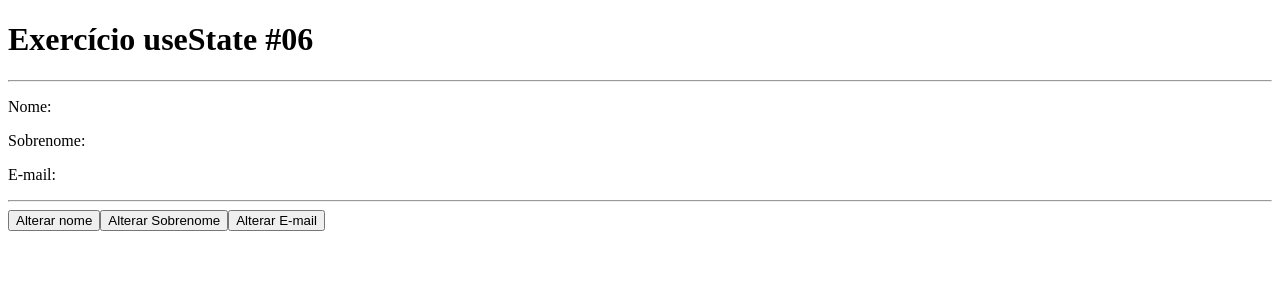
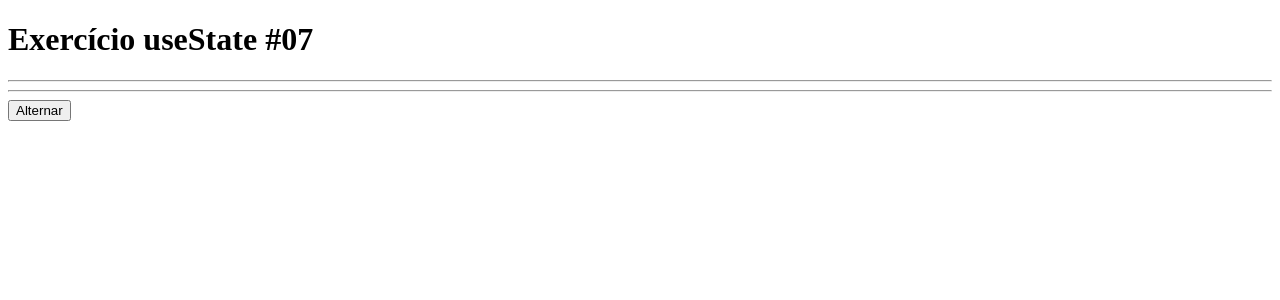
Before and after one commit to programadorcego/exercicios-react, a React (Vite) app: page / in a window 1280 px wide. Shown: the top 300 px of the page. Built offline with nearby package versions, Linux system fonts and the light colour scheme.

Commit message:
Exercício 07

```diff
--- a/src/App.tsx
+++ b/src/App.tsx
@@ -1,31 +1,19 @@
 import {FC, useState} from "react";
 
 const App: FC<{}> = () => {
-	type valorObj = {
-		nome: string;
-		sobrenome: string;
-		email: string;
-	}
-
-	const [valor, setValor] = useState<valorObj>(() => ({
-		nome: "",
-		sobrenome: "",
-		email: ""
-	}));
+	const [logado, setLogado] = useState<boolean>(() => false);
 
 	return (
 		<>
-			<h1>Exercício useState #06</h1>
+			<h1>Exercício useState #07</h1>
 			<hr/>
 
-			<p>Nome: {valor.nome}</p>
-			<p>Sobrenome: {valor.sobrenome}</p>
-			<p>E-mail: {valor.email}</p>
-			<hr />
+			{logado && <p>Você está logado!</p>}
 
-			<button onClick={() => setValor(valor_antigo => ({...valor_antigo, nome: "Willian"}))}>Alterar nome</button>
-			<button onClick={() => setValor(valor_antigo => ({...valor_antigo, sobrenome: "Pereira"}))}>Alterar Sobrenome</button>
-			<button onClick={() => setValor(valor_antigo => ({...valor_antigo, email: "programadorcego@gmail.com"}))}>Alterar E-mail</button>
+			<hr/>
+
+			<button onClick={() => setLogado(valor_antigo => !valor_antigo)}>Alternar</button>
+
 		</>
 	);
 };
```
